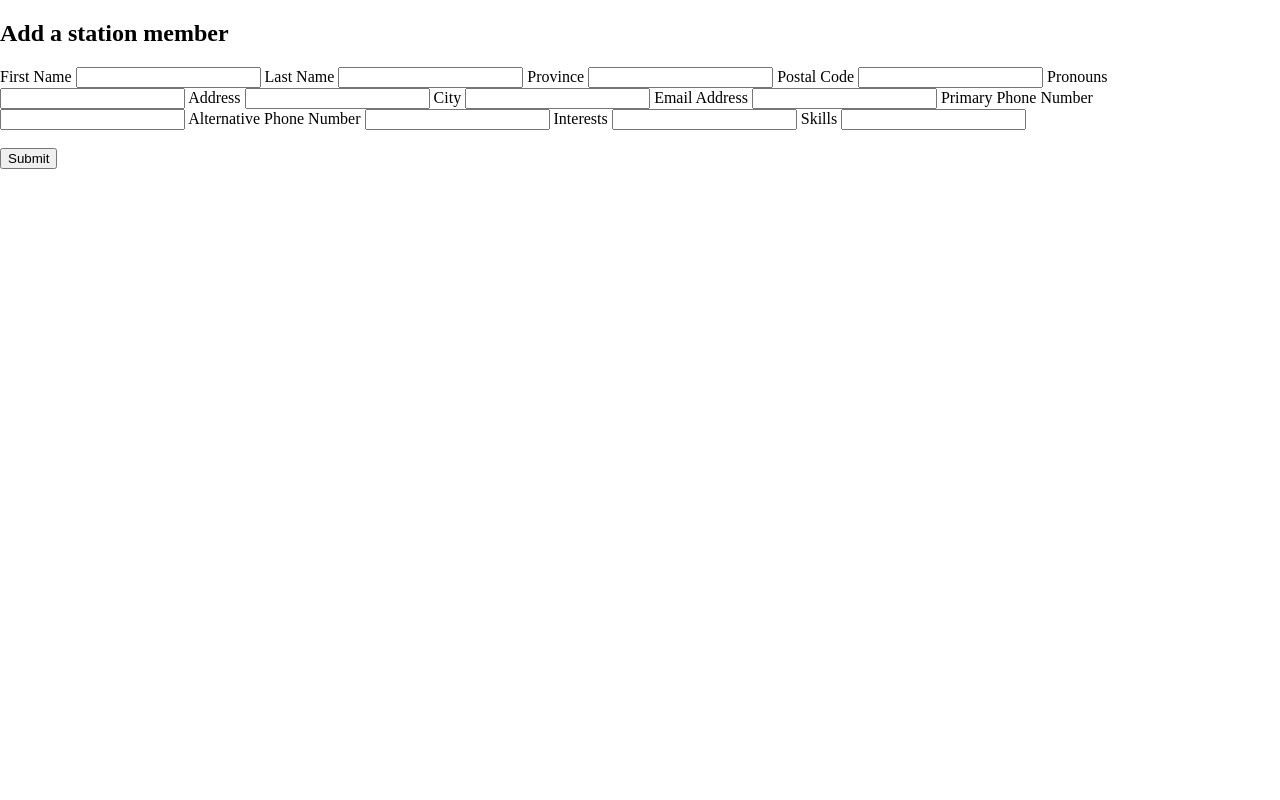
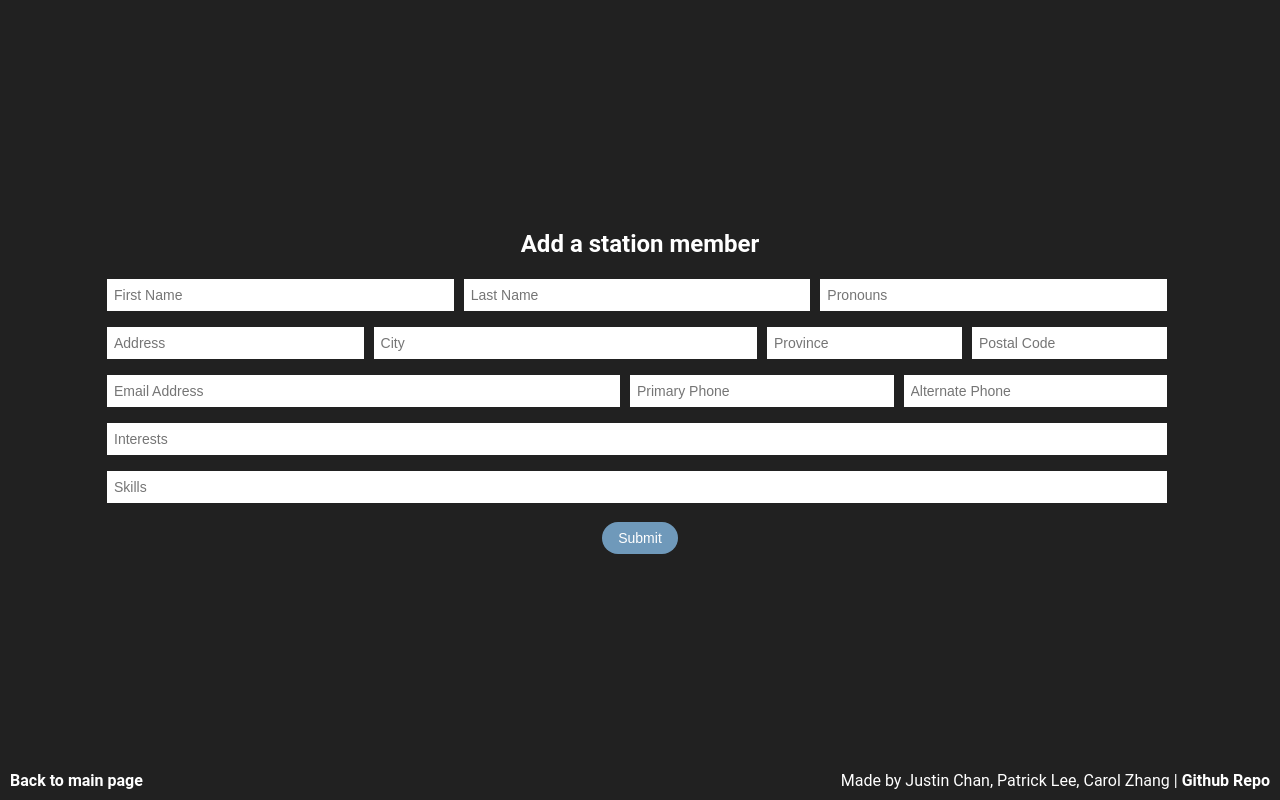
Before and after one commit to jrchan84/Playlist-Planet, a PHP site: page /createstationmember.php in a window 1280 px wide. Run offline with PHP 8.4, Linux system fonts and the light colour scheme.

Commit message:
more styling

```diff
--- a/public/createstationmember.php
+++ b/public/createstationmember.php
@@ -47,6 +47,11 @@
 
     <?php require "templates/header.php"; ?>
 
+    <head>
+    <link rel="stylesheet" href="css/subpage.css" />
+    </head>
+
+    <div class="Main">
         <?php
             // Displays station member first name is user was sucessfully created.
             if (isset($_POST['submit']) && $statement) {
@@ -54,52 +59,55 @@
                 echo " successfully added.";
             } ?>
 
+    <div class="Form">
+
         <h2> Add a station member </h2>
 
     <!-- Input form for creating a new station member -->
         <form method="post">
-        <label for="first_name">First Name</label>
-        <input type="text" name="first_name" id="first_name">
+            <div class="form-group">
+                <input placeholder="First Name" type="text" name="first_name" id="first_name" class="input-control">
+                    <input placeholder="Last Name" type="text" name="last_name" id="last_name" class="input-control">
+                        <input placeholder="Pronouns" type="text" name="pronouns" id="pronouns" class="input-control">
+            </div>
 
-        <label for="last_name">Last Name</label>
-        <input type="text" name="last_name" id="last_name">
+            <div class="form-group">
+                <input placeholder="Address" type="text" name="address" id="address" class="input-control">
+                    <input placeholder="City" type="text" name="city" id="city" class="input-control" style="flex: 6">
+                        <input placeholder="Province" type="text" name="province" id="province" class="input-control" style="flex: 1">
+                            <input placeholder="Postal Code" type="text" name="postalcode" id="postalcode" class="input-control" style="flex: 2">
+            </div>
 
-        <label for="province">Province</label>
-        <input type="text" name="province" id="province">
+            <div class="form-group">
+                <input placeholder="Email Address" type="text" name="email" id="email" class="input-control" style="flex: 6">
+                    <input placeholder="Primary Phone" type="text" name="primary_phone" id="primary_phone" class="input-control" style="flex: 3">
+                        <input placeholder="Alternate Phone" type="text" name="alt_phone" id="alt_phone" class="input-control" style="flex: 3">
+            </div>
 
-        <label for="postalcode">Postal Code</label>
-        <input type="text" name="postalcode" id="postalcode">
+            <div class="form-group">
+                <input placeholder="Interests" type="text" name="interests" id="interests" class="input-control">
+            </div>
 
-        <label for="pronouns">Pronouns</label>
-        <input type="text" name="pronouns" id="pronouns">
-
-        <label for="address">Address </label>
-        <input type="text" name="address" id="address">
-
-        <label for="city">City</label>
-        <input type="text" name="city" id="city">
-
-        <label for="email">Email Address</label>
-        <input type="text" name="email" id="email">
-
-        <label for="primary_phone">Primary Phone Number</label>
-        <input type="text" name="primary_phone" id="primary_phone">
-
-        <label for="alt_phone">Alternative Phone Number</label>
-        <input type="text" name="alt_phone" id="alt_phone">
-
-        <label for="interests">Interests</label>
-        <input type="text" name="interests" id="interests">
-
-        <label for="skills">Skills</label>
-        <input type="text" name="skills" id="skills">
-
-        </br>
-        </br>
+            <div class="form-group">
+                <input placeholder="Skills" type="text" name="skills" id="skills" class="input-control">
+            </div>
 
             <input type="submit" name="submit" value="Submit">
+
         </form>
 
+    </div>
+
+        <div class="Footer">
             <a href="index.php"> Back to main page</a>
+        </div>
+
+        <div class="Credits">
+            Made by Justin Chan, Patrick Lee, Carol Zhang |
+            <a href="https://github.com/RedundantComputation/playlist-planet"> <b>Github Repo</b></a>
+         </div>
+
+    </div>
+
 
 <?php include "templates/footer.php"; ?>
--- a/public/css/subpage.css
+++ b/public/css/subpage.css
@@ -1,6 +1,18 @@
 body {
   margin: 0px !important;
   padding: 0px !important;
+}
+
+.Main-Overflow {
+  margin: auto;
+  text-align: center;
+  background-color: #212121;
+  font-family: "Roboto", sans-serif;
+  color: white;
+}
+
+.Input-Overflow {
+    margin-top: 0px;
 }
 
 .Main {
@@ -34,13 +46,22 @@ body {
   margin: 10px;
 }
 
+.Form {
+  grid-area: result;
+  border-radius: 5px;
+  padding-left: 100px;
+  padding-right: 100px;
+}
+
 table {
   border-collapse: collapse;
 }
 
-table, th, td{
-  margin-right: auto;
-  margin-left: auto;
+table,
+th,
+td {
+  margin-right: 20px;
+  margin-left: 20px;
   border: 1px solid;
   padding: 10px;
 }
@@ -61,7 +82,8 @@ input:hover[type="submit"] {
   background-color: #f38eb0;
 }
 
-input[type="text"] {
+input[type="text"],
+select {
   border: none;
   padding: 8px 7px;
   text-decoration: none;
@@ -73,7 +95,9 @@ input[type="text"] {
   grid-area: footer;
   position: absolute;
   left: 10px;
+  bottom: 10px;
   color: white;
+  font-weight: bold;
 }
 
 .Credits {
@@ -82,3 +106,41 @@ input[type="text"] {
   right: 10px;
   bottom: 10px;
 }
+
+.form-group {
+  display: flex;
+  flex-direction: row;
+  padding: 5px;
+}
+
+.form-group label {
+  flex: none;
+  display: block;
+  width: 125px;
+  font-weight: bold;
+  font-size: 1em;
+}
+.form-group label.right-inline {
+  text-align: right;
+  padding-right: 8px;
+  padding-left: 10px;
+  width: auto;
+}
+
+.form-group .input-control {
+  flex: 1 1 auto;
+  display: block;
+  margin-bottom: 10px;
+  margin-right: 8px;
+  margin-top: -4px;
+}
+
+.Checkboxes {
+  padding: 20px;
+  display: inline;
+  text-align: left !important;
+}
+
+a {
+    font-weight: bold;
+}
```
Also changed, not shown: public/readstationmembers.php (+28 -5 lines), public/updatestationmembers.php (+15 -3 lines). Lines whose indentation alone changed are shown as unchanged.
